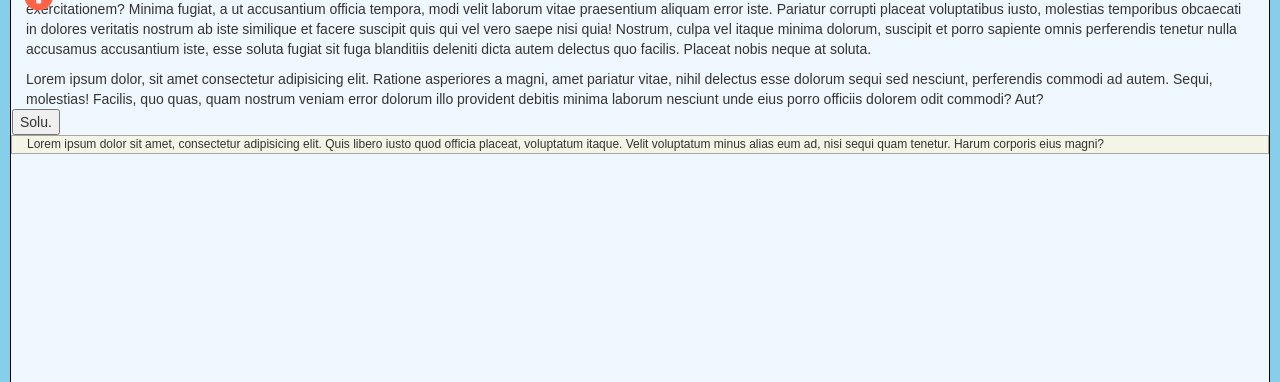
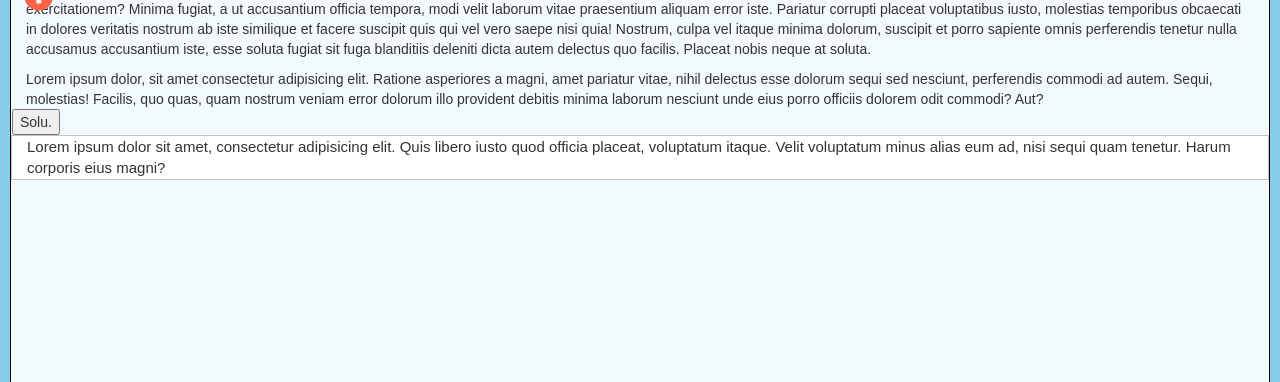
Before and after one commit to Ankush297/Practice-, a PHP site: page / in a window 1280 px wide. Shown: the part 898-1280 px from the top of the page. Run offline with PHP 8.4, Linux system fonts and the light colour scheme.

Commit message:
new update

```diff
--- a/sub1.css
+++ b/sub1.css
@@ -167,7 +167,7 @@ margin-left:1%;
 
   /*content page*/
   #main{
-    background-color: aliceblue;
+    background-color: rgba(255, 255,255, 0.9);
     margin-bottom: 60px;
     width:100%;
     height:310000px;
@@ -253,7 +253,7 @@ margin-left:1%;
 }
    /* content of main */
    .col-sm-12{
-    border: 01px ridge rgb(169, 166, 166);
-     background-color:rgb(245, 245, 231);
-      font-size:12px
+    border: 01px ridge rgb(196, 192, 192);
+    background-color: rgba(255, 255,255, 1);
+      font-size:15px;
    }
```
